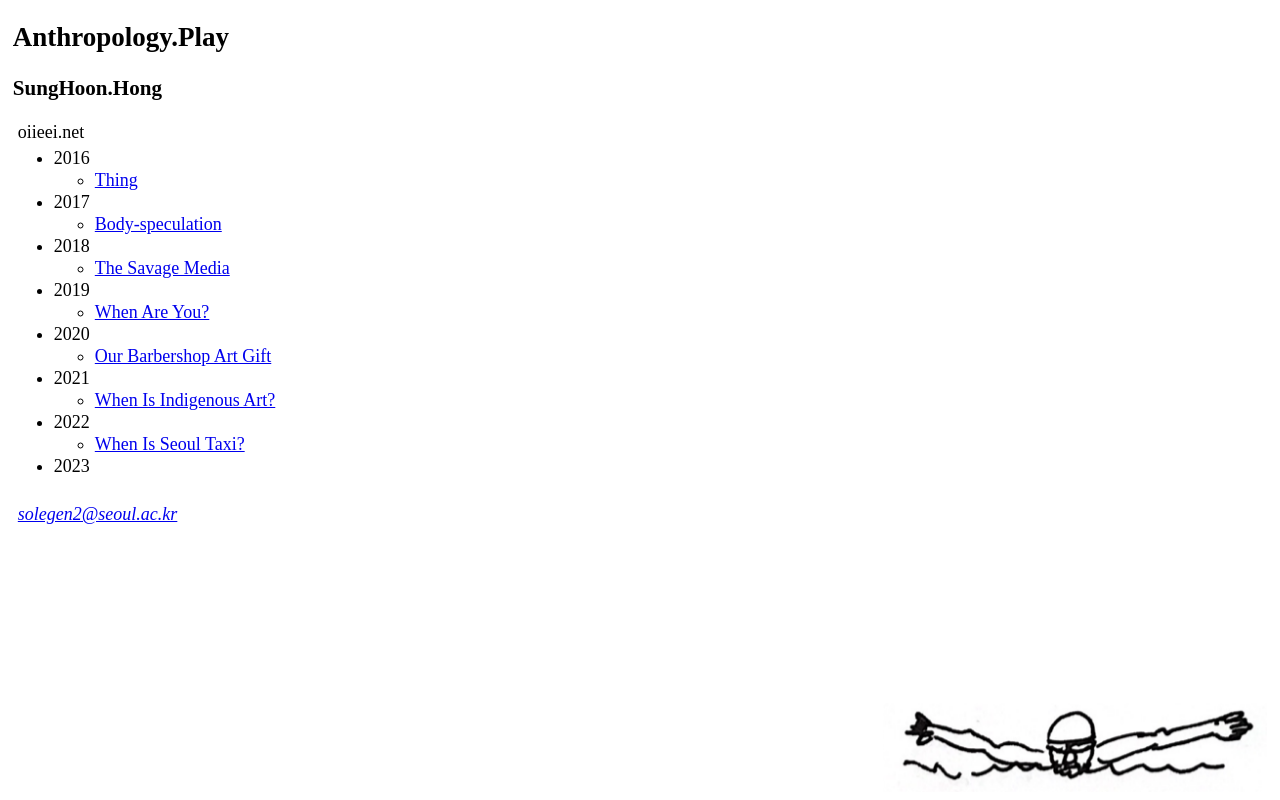
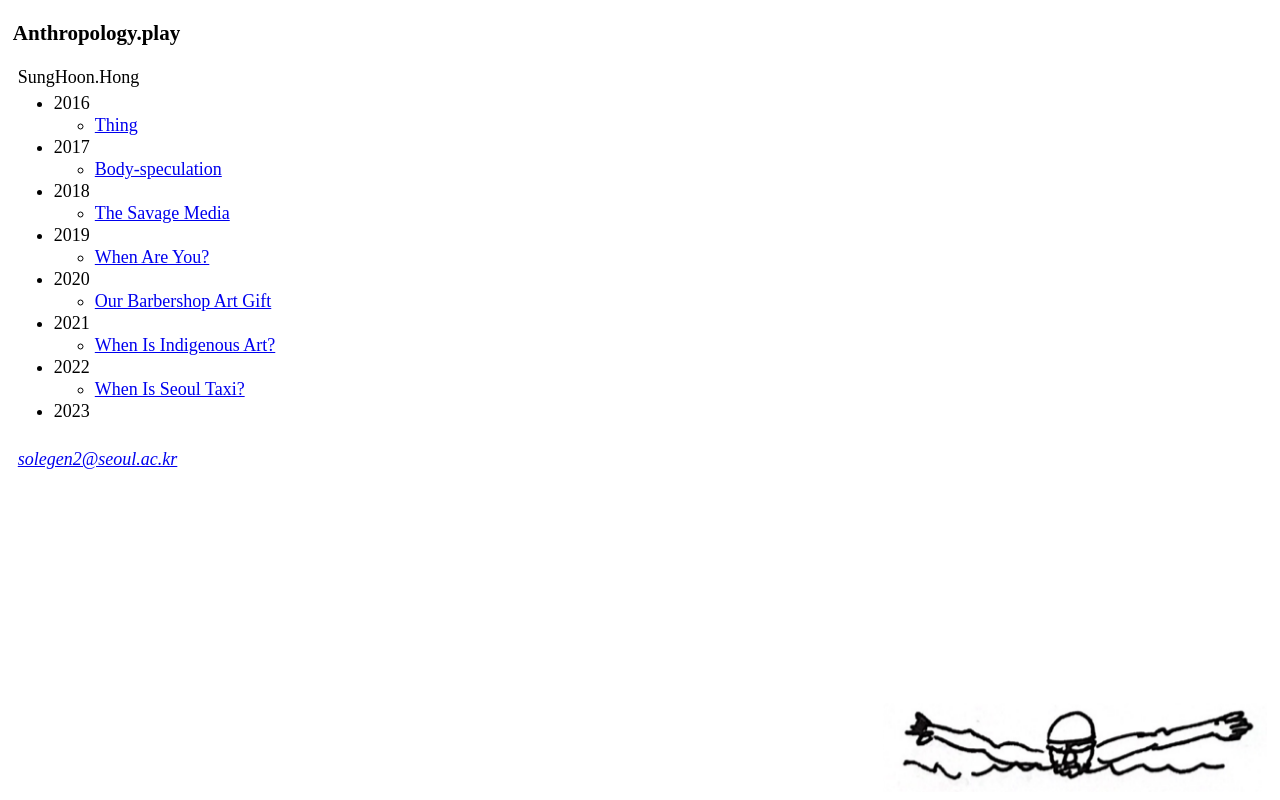
Before and after one commit to soiieei/soiieei.github.io, a plain HTML site: page index.html in a window 1280 px wide. Drawn offline with Linux system fonts and the light colour scheme.

Commit message:
Update index.html
editing head and paragraph

```diff
--- a/index.html
+++ b/index.html
@@ -11,9 +11,8 @@
     <title>oiieei.net</title>
   </head>
   <body>
-    <h2>Anthropology.Play</h2>
-    <h3>SungHoon.Hong</h3>
-    <p>oiieei.net</p>
+    <h3>Anthropology.play</h3>
+    <p>SungHoon.Hong</p>
 <ul>
   <li>2016
     <ul>
```
